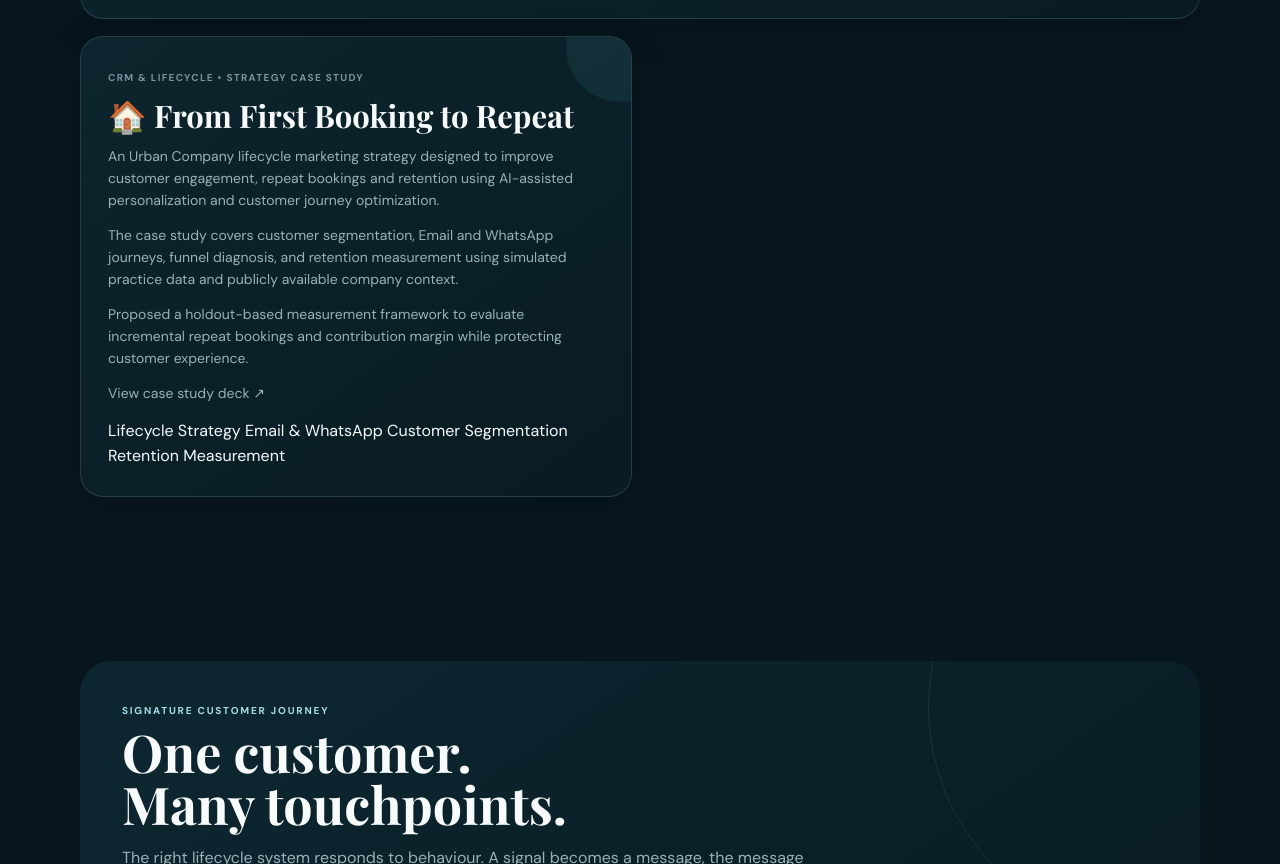
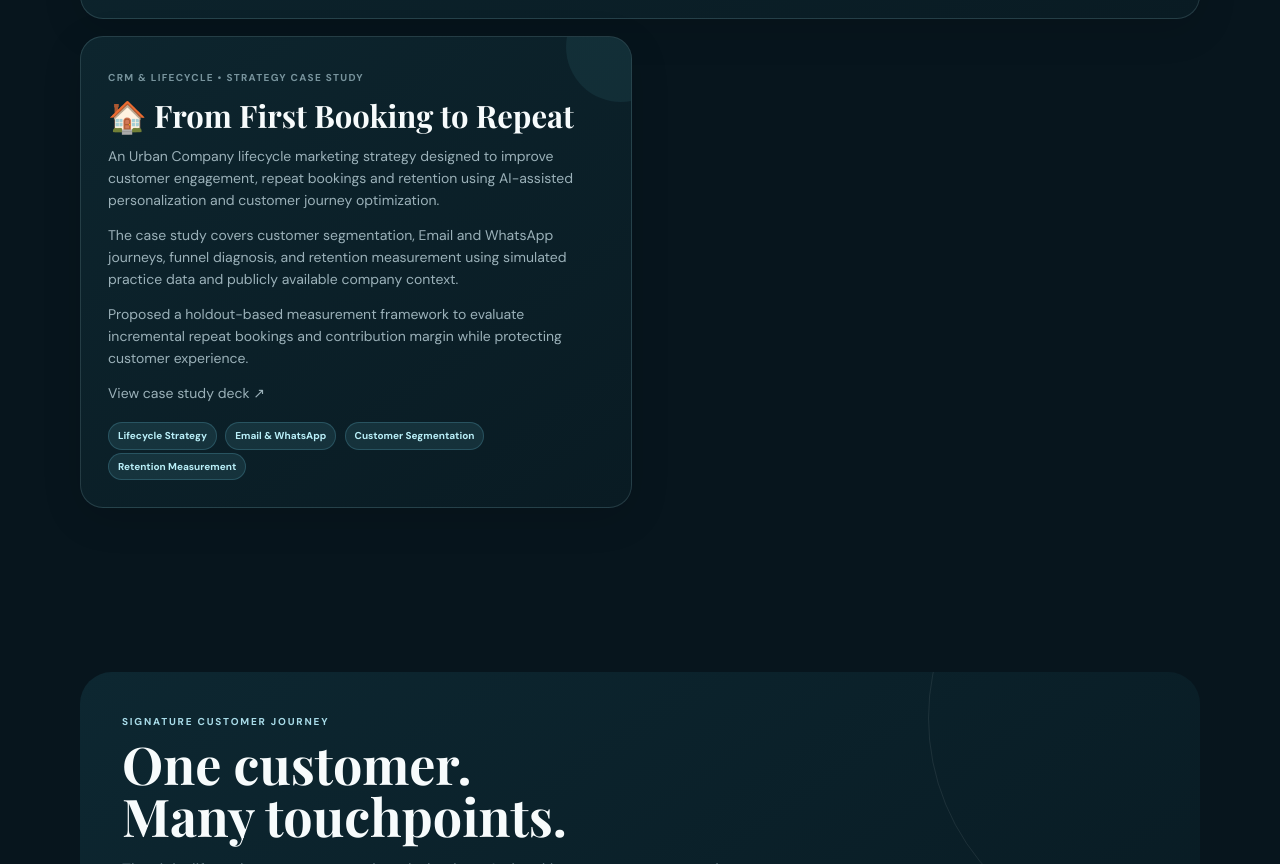
Before and after one commit to maithilivishwakarma10-ctrl/portfolio, a plain HTML site: page index.html in a window 1280 px wide. Shown: the part 2043-2907 px from the top of the page. Drawn offline with nearby package versions, Linux system fonts and the light colour scheme.

Commit message:
Update index.html

```diff
--- a/index.html
+++ b/index.html
@@ -308,15 +308,8 @@
 <article class="project reveal"><div><span class="tag">AI × Automation • Build</span><h3>🤖 From Trend → Content</h3><p>An AI-powered workflow that turns trending topics into platform-specific content: Instagram captions, LinkedIn posts, blog ideas, hashtags, reel concepts and image prompts.</p></div><div><span class="pill">Make.com</span><span class="pill">Gemini AI</span><span class="pill">Google Sheets</span></div></article>
 <article class="project reveal"><div><span class="tag">B2B Product Marketing • Strategic Work</span><h3>🔍 Making Complex Products Click</h3><p>Product-marketing work for an autonomous drone operations platform — translating technical capabilities into stakeholder-relevant business outcomes and clearer product communication.</p></div><div><a class="project-link" href="#drone-case">View project →</a><div><span class="pill">B2B</span><span class="pill">Product Marketing</span><span class="pill">Positioning</span></div></div></article>
 <article class="project reveal"><div><span class="tag">CRM Automation • Zoho Creator</span><h3>⚙️ Retail Loan Management System</h3><p>A multi-module loan management application built with Zoho Creator and Deluge, covering loan application, verification, sanction, disbursement and audit workflows with relational data models, forms, validations and reports.</p></div><div><span class="pill">Zoho Creator</span><span class="pill">Deluge</span><span class="pill">CRM Automation</span></div></article>
-<article class="project reveal">
-  <div>
-    <span class="tag">CRM &amp; Lifecycle • Strategy Case Study</span>
-    <h3>🏠 From First Booking to Repeat</h3>    <p>
-      An Urban Company lifecycle marketing strategy designed to improve customer engagement, repeat bookings and retention using AI-assisted  personalization and customer journey optimization. </p>
-   <p> The case study covers customer segmentation, Email and WhatsApp journeys, funnel diagnosis, and retention measurement using simulated
-      practice data and publicly available company context. </p>
-  <p> Proposed a holdout-based measurement framework to evaluate incremental repeat bookings and contribution margin while protecting customer
-      experience. </p> <p>
+<article class="project reveal"><div><span class="tag">CRM &amp; Lifecycle • Strategy Case Study</span><h3>🏠 From First Booking to Repeat</h3><p>An Urban Company lifecycle marketing strategy designed to improve customer engagement, repeat bookings and retention using AI-assisted  personalization and customer journey optimization. </p><p> The case study covers customer segmentation, Email and WhatsApp journeys, funnel diagnosis, and retention measurement using simulated practice data and publicly available company context.</p>
+  <p> Proposed a holdout-based measurement framework to evaluate incremental repeat bookings and contribution margin while protecting customer experience. </p> <p>
       <a
         href="https://docs.google.com/presentation/d/1H1NR4IuQuWXP-0hecMqadeq7XOHxakf6/edit?usp=sharing&ouid=105891858830811991401&rtpof=true&sd=true"
         target="_blank"
@@ -325,12 +318,10 @@
         View case study deck ↗
       </a>
     </p>
-
-    <div class="pills">
-      <span>Lifecycle Strategy</span>
-      <span>Email &amp; WhatsApp</span>
-      <span>Customer Segmentation</span>
-      <span>Retention Measurement</span>
+      <span class="pill">Lifecycle Strategy</span>
+      <span class="pill">Email &amp; WhatsApp</span>
+      <span class="pill">Customer Segmentation</span>
+      <span class="pill">Retention Measurement</span>
     </div>
   </div>
 </article>
```
